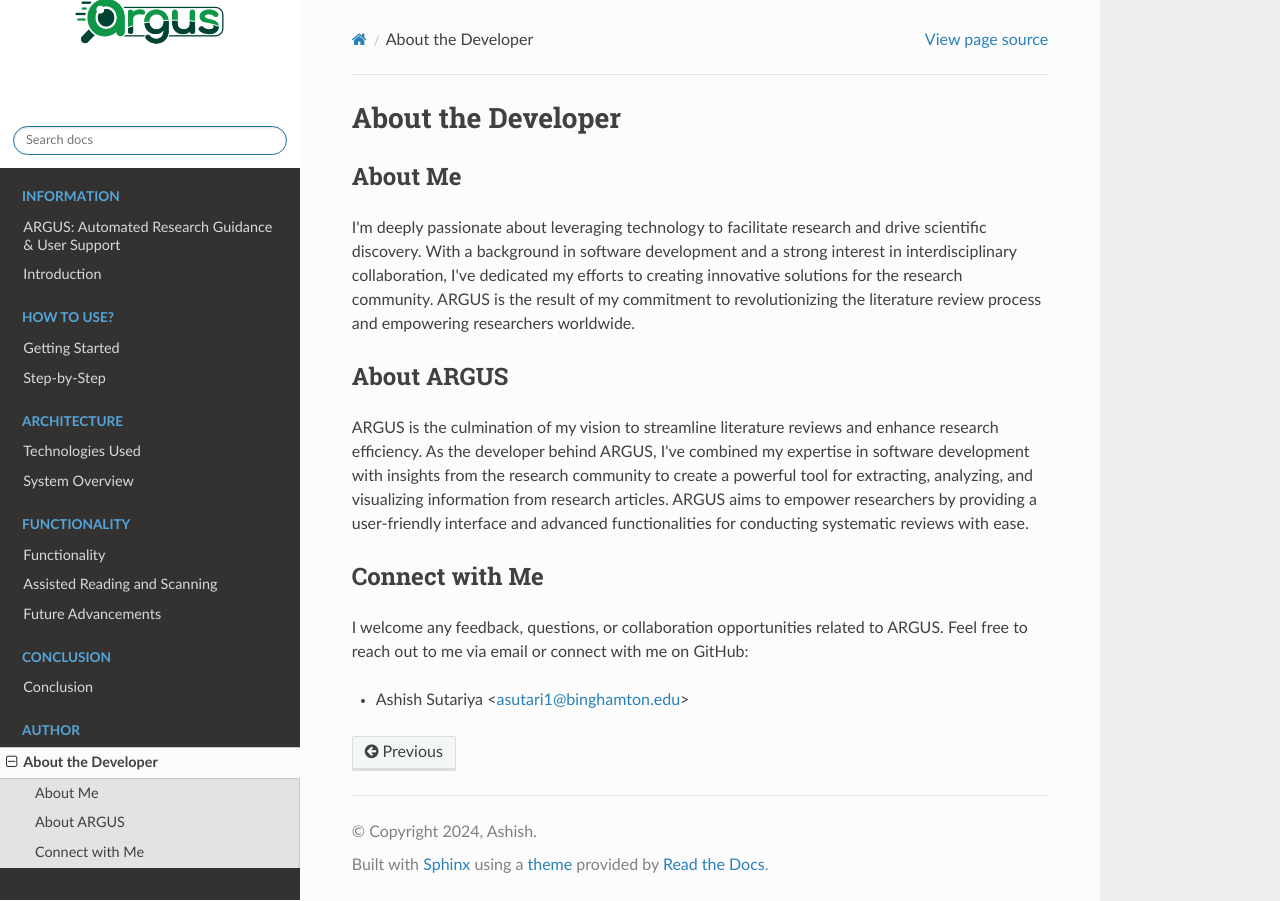
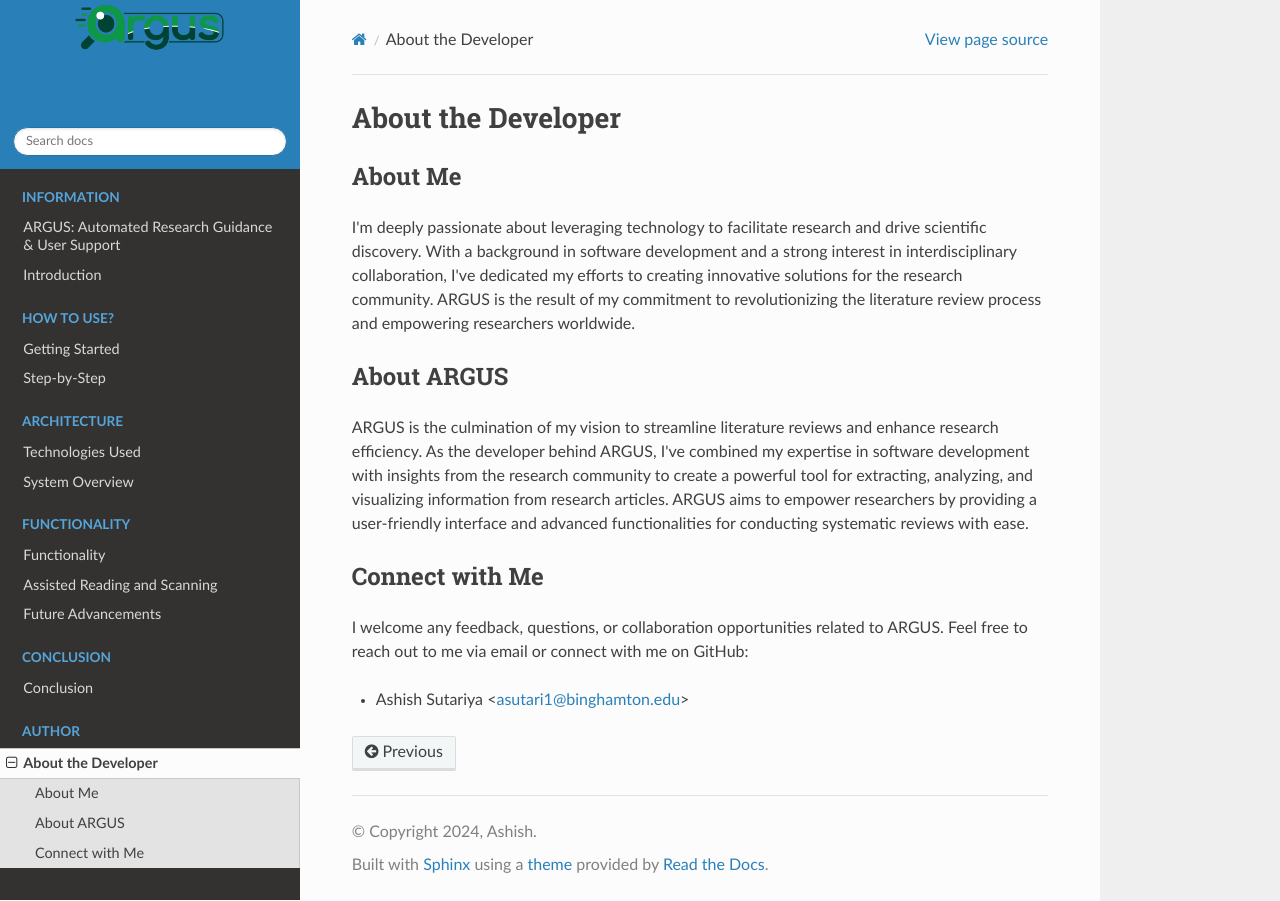
Before and after one commit to ashishsutariya/Documentation-Argus, a Sphinx documentation site: the page built from source/pages/Author.rst, in a window 1280 px wide. Built offline with Sphinx 7.4.7 and the Read the Docs theme 2.0.0, drawn with Linux system fonts in a browser that asks for light colours; a script that is not in the unit is left out.

Commit message:
logo update 4

```diff
--- a/source/conf.py
+++ b/source/conf.py
@@ -19,21 +19,7 @@
 templates_path = ['_templates']
 exclude_patterns = []
 
-html_theme_options = {
-
-    'logo_only': True,
-    # 'display_version': True,
-    'prev_next_buttons_location': 'bottom',
-    # 'style_external_links': False,
-    # 'vcs_pageview_mode': '',
-    'style_nav_header_background': 'white',
-    # Toc options
-    # 'collapse_navigation': True,
-    # 'sticky_navigation': True,
-    'navigation_depth': 4,
-    'includehidden': True,
-    'titles_only': False
-}
+logo_only=True
 
 
 language = 'English'
```
